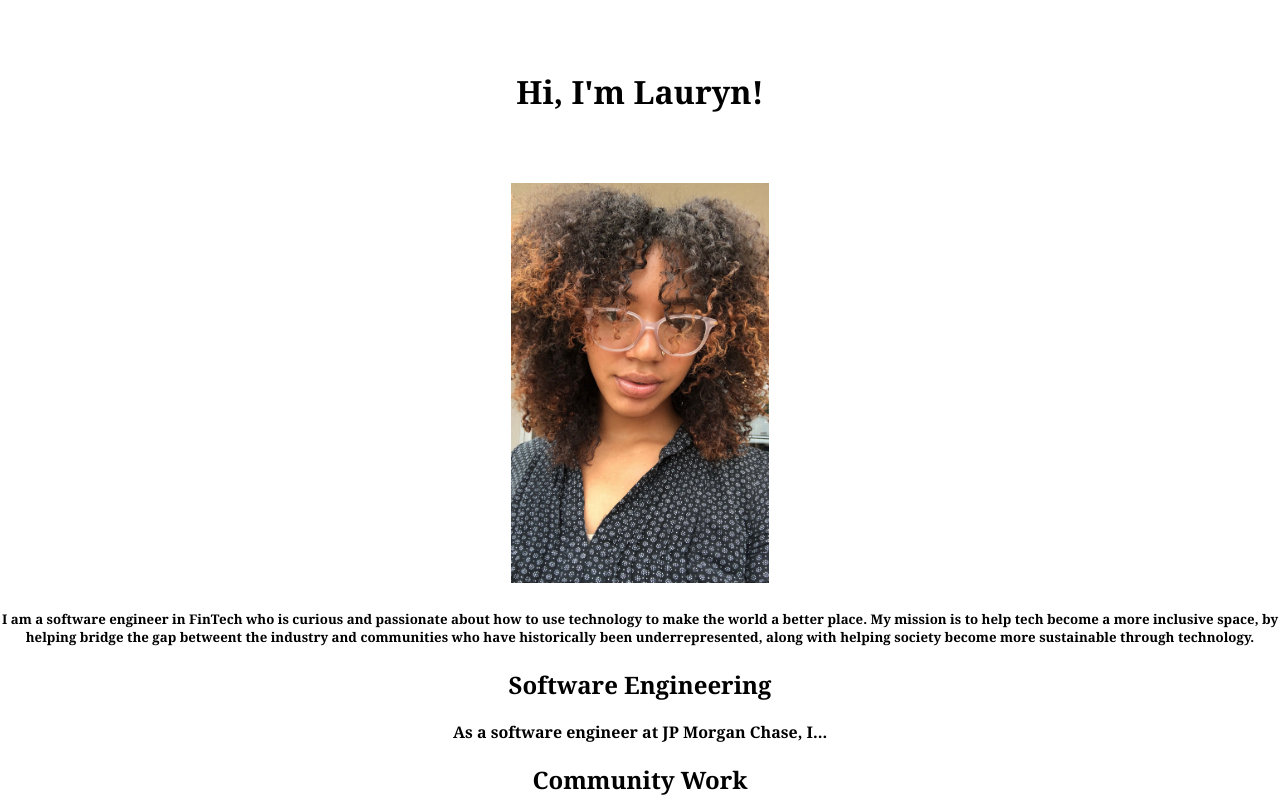
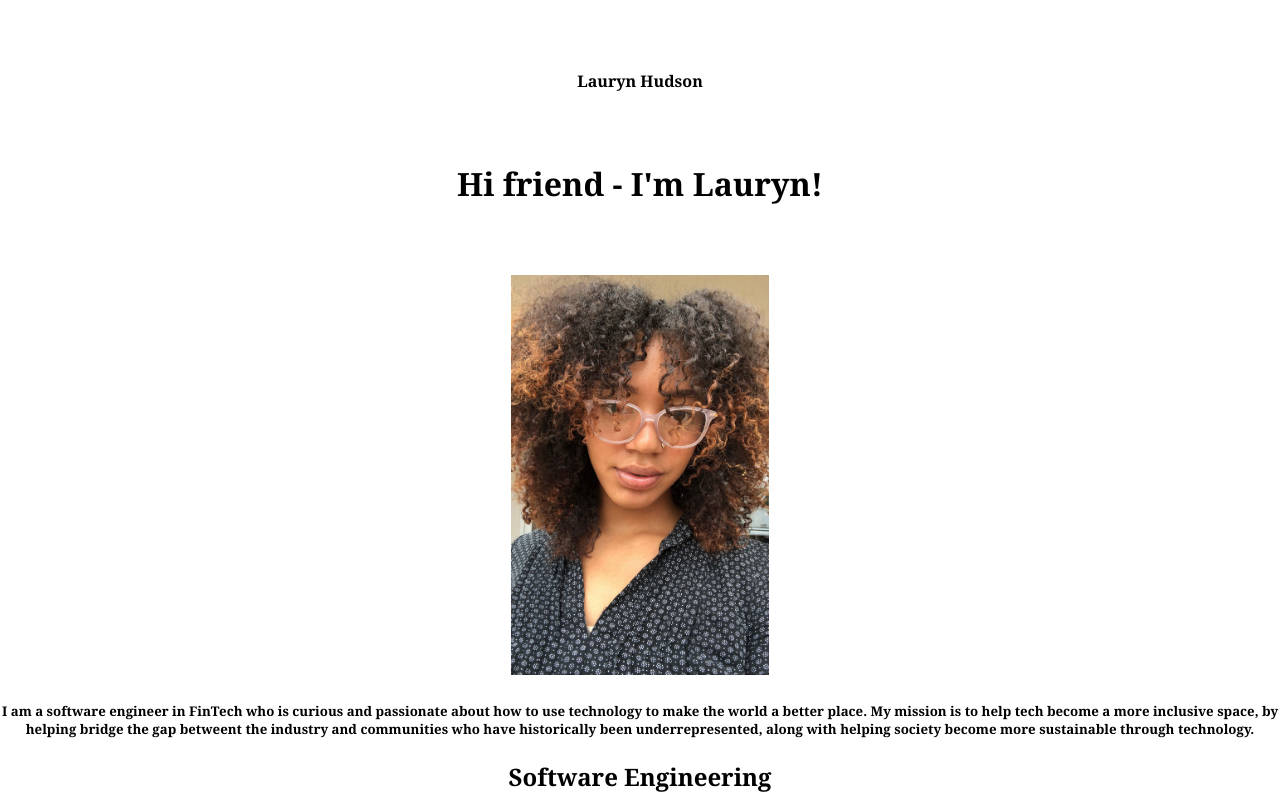
Before and after one commit to laurynhudson/personal-website, a React (Create React App) app: page / in a window 1280 px wide. Shown: the top 800 px of the page. Built offline with nearby package versions, Linux system fonts and the light colour scheme.

Commit message:
adding animation to my name

```diff
--- a/src/App.css
+++ b/src/App.css
@@ -13,10 +13,24 @@
 .headshot {
   height: 400px;
 }
-@media (prefers-reduced-motion: no-preference) {
-  .App-logo {
-    animation: App-logo-spin infinite 20s linear;
+
+@keyframes fadein {
+  from {
+    opacity: 0;
   }
+  to {
+    opacity: 1;
+  }
+}
+
+.MyName {
+  animation-duration: 3s;
+  animation-name: fadein;
+  animation-iteration-count: 1;
+}
+
+.MyName {
+  margin: 70px;
 }
 
 .Welcome {
--- a/src/App.js
+++ b/src/App.js
@@ -3,8 +3,9 @@ import "./App.css";
 function App() {
   return (
     <div className="App">
+      <div className="MyName">Lauryn Hudson</div>
       <div className="Welcome">
-        <h1>Hi, I'm Lauryn!</h1>
+        <h1>Hi friend - I'm Lauryn!</h1>
       </div>
       <div>
         <img
```
